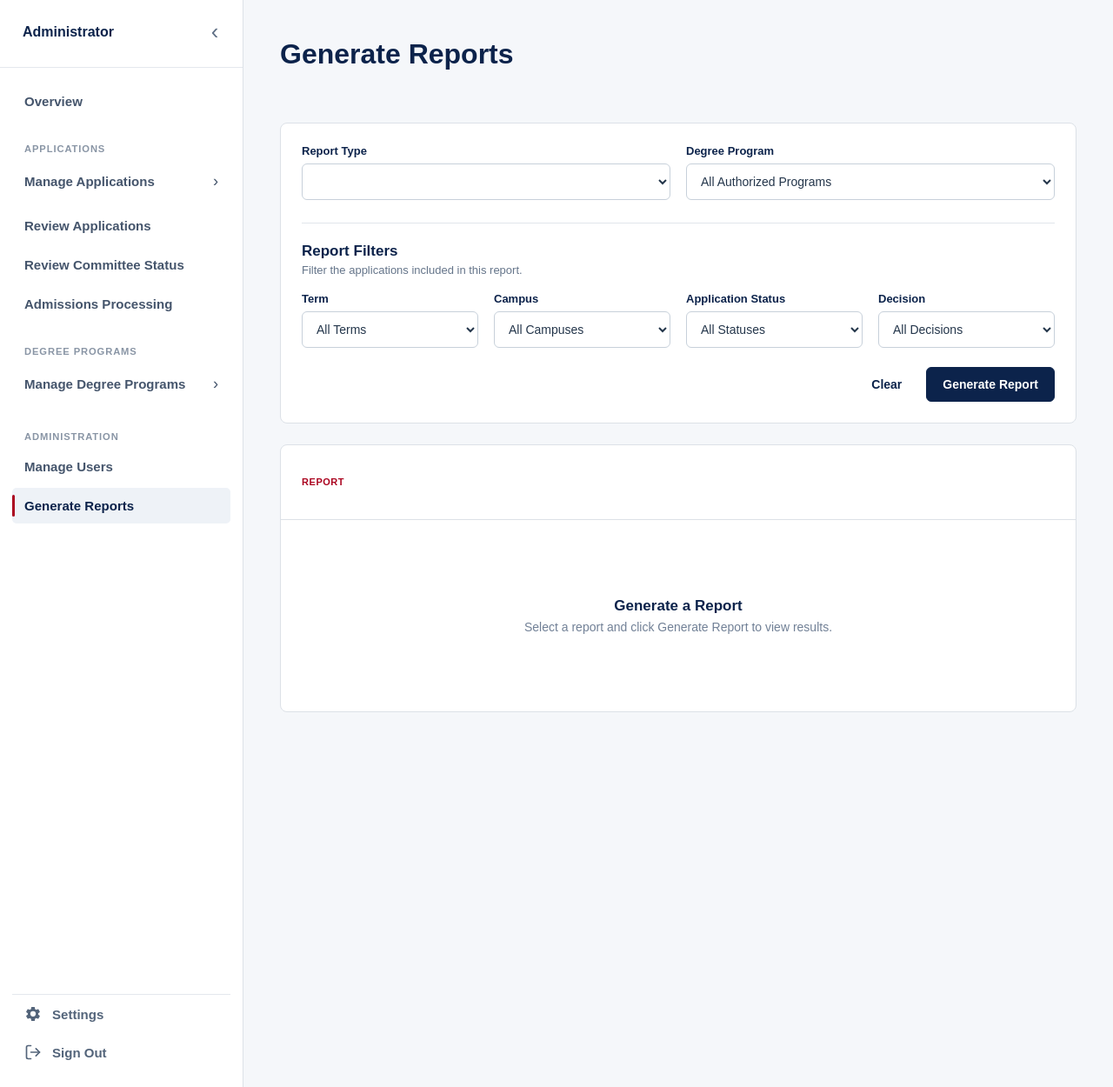
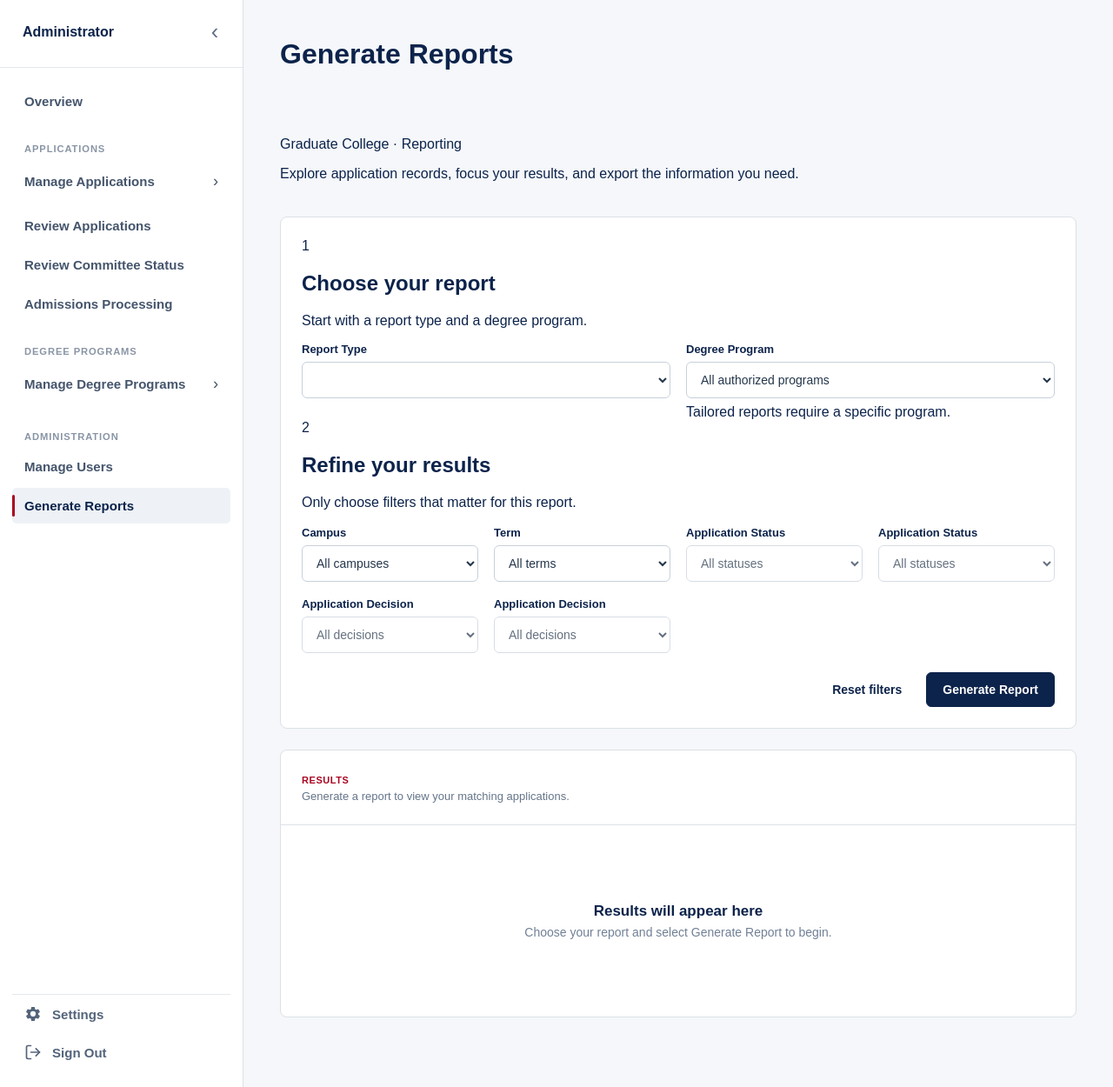
Before and after one commit to cmorales7-UA/SFWE403-Project, a Python web app: template frontend/templates/administrator/reports.html in a window 1280 px wide. Shown: the part 98-1348 px from the top of the page at 87% size. Run offline with Jinja, Linux system fonts and the light colour scheme; the template is opened without the code that fills it, so the values that code supplies are empty.

Commit message:
Redesign reports UX with progressive filters, required program and report column controls

```diff
--- a/frontend/templates/administrator/reports.html
+++ b/frontend/templates/administrator/reports.html
@@ -1,8 +1,6 @@
 {% extends "dashboard_base.html" %}
 {% block title %}Generate Reports | UA-GDAS{% endblock %}
-{% block page_css %}
-<link rel="stylesheet" href="/static/css/pages/admin/reports.css">
-{% endblock %}
+{% block page_css %}<link rel="stylesheet" href="/static/css/pages/admin/reports.css">{% endblock %}
 {% block sidebar_role %}{{ "Advisor" if role == "advisor" else "Administrator" }}{% endblock %}
 {% block sidebar_navigation %}
 {% if role == "advisor" %}
@@ -18,8 +16,24 @@
 {% block dashboard_content %}
 {% set reports_path = "/advisor/reports" if role == "advisor" else "/administrator/reports" %}
 <div class="reports-page">
+  <header class="reports-intro">
+    <div>
+      <p class="reports-eyebrow">Graduate College · Reporting</p>
+      <p class="reports-description">Explore application records, focus your results, and export the information you need.</p>
+    </div>
+  </header>
+
   <form class="reports-controls" method="get" action="{{ reports_path }}" id="reports-form">
     <input type="hidden" name="generate" value="1">
+
+    <section class="report-builder-section" aria-labelledby="report-setup-title">
+      <div class="report-step-head">
+        <span class="report-step-number" aria-hidden="true">1</span>
+        <div>
+          <h2 id="report-setup-title">Choose your report</h2>
+          <p>Start with a report type and a degree program.</p>
+        </div>
+      </div>
       <div class="report-filter-grid report-primary-controls">
         <div class="report-field">
           <label for="report_type">Report Type</label>
@@ -30,72 +44,102 @@
           </select>
         </div>
         <div class="report-field">
-        <label for="program_id">Degree Program</label>
-        <select id="program_id" name="program_id">
-          <option value="">All Authorized Programs</option>
+          <label for="program_id">Degree Program <span class="report-required" id="program-required" {% if selected_report_type != "tailored" %}hidden{% endif %}>Required</span></label>
+          <select id="program_id" name="program_id" {% if selected_report_type == "tailored" %}required{% endif %} aria-describedby="program-hint">
+            <option value="">{{ "Select a program" if selected_report_type == "tailored" else "All authorized programs" }}</option>
             {% for program in program_options %}
             <option value="{{ program.id }}" {% if program_id == program.id|string %}selected{% endif %}>{{ program.name }}</option>
             {% endfor %}
           </select>
+          <span class="report-field-help" id="program-hint">Tailored reports require a specific program.</span>
         </div>
       </div>
+    </section>
 
-    <div class="report-filter-heading">
-      <h2>Report Filters</h2>
-      <p>Filter the applications included in this report.</p>
+    <section class="report-builder-section" aria-labelledby="report-filter-title">
+      <div class="report-step-head">
+        <span class="report-step-number" aria-hidden="true">2</span>
+        <div>
+          <h2 id="report-filter-title">Refine your results</h2>
+          <p>Only choose filters that matter for this report.</p>
+        </div>
       </div>
       <div class="report-filter-grid">
         <div class="report-field">
-        <label for="term">Term</label>
-        <select id="term" name="term">
-          <option value="">All Terms</option>
-          {% for item in term_options %}
-          <option value="{{ item }}" {% if filters.term == item %}selected{% endif %}>{{ item }}</option>
-          {% endfor %}
-        </select>
-      </div>
-      <div class="report-field">
           <label for="campus">Campus</label>
           <select id="campus" name="campus">
-          <option value="">All Campuses</option>
+            <option value="">All campuses</option>
             {% for item in campus_options %}
             <option value="{{ item }}" {% if filters.campus|lower == item|lower %}selected{% endif %}>{{ item }}</option>
             {% endfor %}
           </select>
         </div>
         <div class="report-field">
+          <label for="term">Term</label>
+          <select id="term" name="term">
+            <option value="">All terms</option>
+            {% for item in term_options %}
+            <option value="{{ item }}" {% if filters.term == item %}selected{% endif %}>{{ item }}</option>
+            {% endfor %}
+          </select>
+        </div>
+        <div class="report-field" data-report-scope="standard">
           <label for="status">Application Status</label>
           <select id="status" name="status">
-          <option value="">All Statuses</option>
+            <option value="">All statuses</option>
             {% for item in status_options %}
             <option value="{{ item }}" {% if filters.status == item %}selected{% endif %}>{{ item }}</option>
             {% endfor %}
           </select>
         </div>
-      <div class="report-field">
-        <label for="decision">Decision</label>
+        <div class="report-field" data-report-scope="tailored" {% if selected_report_type != "tailored" %}hidden{% endif %}>
+          <label for="tailored_status">Application Status</label>
+          <select id="tailored_status" name="status" {% if selected_report_type != "tailored" %}disabled{% endif %}>
+            <option value="">All statuses</option>
+            {% for item in tailored_status_options %}
+            <option value="{{ item }}" {% if filters.status == item %}selected{% endif %}>{{ item }}</option>
+            {% endfor %}
+          </select>
+        </div>
+        <div class="report-field" data-report-scope="standard">
+          <label for="decision">Application Decision</label>
           <select id="decision" name="decision">
-          <option value="">All Decisions</option>
+            <option value="">All decisions</option>
             {% for item in decision_options %}
+            <option value="{{ item }}" {% if filters.decision == item %}selected{% endif %}>{{ item }}</option>
+            {% endfor %}
+          </select>
+        </div>
+        <div class="report-field" data-report-scope="tailored" {% if selected_report_type != "tailored" %}hidden{% endif %}>
+          <label for="tailored_decision">Application Decision</label>
+          <select id="tailored_decision" name="decision" {% if selected_report_type != "tailored" %}disabled{% endif %}>
+            <option value="">All decisions</option>
+            {% for item in tailored_decision_options %}
             <option value="{{ item }}" {% if filters.decision == item %}selected{% endif %}>{{ item }}</option>
             {% endfor %}
           </select>
         </div>
       </div>
 
-    <section class="report-advanced" data-report-scope="tailored" {% if selected_report_type != "tailored" %}hidden{% endif %}>
-      <div class="report-filter-heading">
-        <h2>Tailored Filters</h2>
-        <p>Use any combination of fields to narrow the results.</p>
-      </div>
+      <div class="report-tailored-options" data-report-scope="tailored" {% if selected_report_type != "tailored" %}hidden{% endif %}>
+        <details class="report-disclosure" id="tailored-additional-filters">
+          <summary>
+            <span class="report-disclosure-title">Additional ConOps filters</span>
+            <span class="report-disclosure-description">Applicant details and supplemental answers</span>
+            <span class="report-chevron" aria-hidden="true"></span>
+          </summary>
+          <div class="report-disclosure-body">
+            <p class="report-explainer">These are the additional filter fields specified in SRS 9.6.2. All fields are optional.</p>
+            {% for group_name, group_keys in tailored_filter_groups.items() %}
+            <div class="report-filter-group">
+              <h3>{{ group_name }}</h3>
               <div class="report-filter-grid">
-        {% for key, label in filter_labels.items() %}
-        {% if key not in ["term", "campus", "status", "decision"] %}
+                {% for key in group_keys %}
                 <div class="report-field">
-          <label for="filter_{{ key }}">{{ label }}</label>
+                  <label for="filter_{{ key }}">{{ filter_labels[key] }}</label>
                   {% if key in text_filters %}
-          <input id="filter_{{ key }}" type="text" name="{{ key }}" value="{{ filters[key] }}"
-                 maxlength="300">
+                  <input id="filter_{{ key }}" name="{{ key }}" type="text" maxlength="300"
+                         placeholder="Any" value="{{ filters[key] }}">
                   {% else %}
                   <select id="filter_{{ key }}" name="{{ key }}">
                     <option value="">Any</option>
@@ -105,12 +149,33 @@
                   </select>
                   {% endif %}
                 </div>
-        {% endif %}
                 {% endfor %}
               </div>
-      <div class="report-filter-heading">
-        <h2>Fields to Include</h2>
-        <p>Select the columns to display and export.</p>
+            </div>
+            {% endfor %}
+          </div>
+        </details>
+      </div>
+    </section>
+
+    <section class="report-builder-section" data-report-scope="tailored" {% if selected_report_type != "tailored" %}hidden{% endif %} aria-labelledby="report-columns-title">
+      <div class="report-step-head">
+        <span class="report-step-number" aria-hidden="true">3</span>
+        <div>
+          <h2 id="report-columns-title">Choose report columns</h2>
+          <p>Select the information to display and include in your CSV download.</p>
+        </div>
+      </div>
+      <details class="report-disclosure report-columns-disclosure" id="report-columns-disclosure">
+        <summary>
+          <span class="report-disclosure-title">Fields to Include</span>
+          <span class="report-disclosure-description" id="report-column-count">Choose output columns</span>
+          <span class="report-chevron" aria-hidden="true"></span>
+        </summary>
+        <div class="report-disclosure-body">
+          <div class="report-column-tools">
+            <button type="button" class="report-tool-button" data-columns-action="essentials">Essential fields</button>
+            <button type="button" class="report-tool-button" data-columns-action="all">Select all</button>
           </div>
           <div class="report-field-selector">
             {% for group_name, items in field_groups.items() %}
@@ -126,14 +191,20 @@
             </fieldset>
             {% endfor %}
           </div>
+        </div>
+      </details>
     </section>
 
-    <section class="report-advanced" data-report-scope="graphical" {% if selected_report_type != "graphical" %}hidden{% endif %}>
-      <div class="report-filter-heading">
-        <h2>Chart Settings</h2>
+    <section class="report-builder-section" data-report-scope="graphical" {% if selected_report_type != "graphical" %}hidden{% endif %} aria-labelledby="report-chart-settings">
+      <div class="report-step-head">
+        <span class="report-step-number" aria-hidden="true">3</span>
+        <div>
+          <h2 id="report-chart-settings">Chart comparison</h2>
+          <p>Select the category to compare.</p>
+        </div>
       </div>
       <div class="report-field report-chart-select">
-        <label for="graph_type">Comparison</label>
+        <label for="graph_type">Compare applications by</label>
         <select id="graph_type" name="graph_type">
           {% for value, label in graph_types.items() %}
           <option value="{{ value }}" {% if selected_graph_type == value %}selected{% endif %}>{{ label }}</option>
@@ -142,33 +213,38 @@
       </div>
     </section>
 
+    {% if form_error %}
+    <p class="report-form-error" role="alert">{{ form_error }}</p>
+    {% endif %}
     <div class="report-actions">
-      <a href="{{ reports_path }}" class="report-clear-button">Clear</a>
-      <button class="report-generate-button" type="submit">Generate Report</button>
+      <a href="{{ reports_path }}" class="report-clear-button">Reset filters</a>
+      <button type="submit" class="report-generate-button">Generate Report</button>
     </div>
   </form>
 
-  <section class="report-results" aria-label="Report results">
+  <section class="report-results" id="report-results" aria-labelledby="report-results-title">
     <div class="report-results-heading">
       <div>
-        <span class="report-label">Report</span>
-        <h2>{{ report_types[selected_report_type] }}</h2>
-        {% if report_requested %}
+        <span class="report-label">RESULTS</span>
+        <h2 id="report-results-title">{{ report_types[selected_report_type] }}</h2>
+        {% if report_requested and not form_error %}
         <p>{{ result_count }} record{% if result_count != 1 %}s{% endif %} found.</p>
+        {% elif form_error %}
+        <p>Choose a degree program above to run the report.</p>
+        {% else %}
+        <p>Generate a report to view your matching applications.</p>
         {% endif %}
       </div>
-      {% if report_requested and report_rows %}
-      <a href="{{ reports_path }}.csv?{{ report_csv_query }}" class="report-download-button">
-        Download CSV
-      </a>
+      {% if report_requested and report_rows and not form_error %}
+      <a href="{{ reports_path }}.csv?{{ report_csv_query }}" class="report-download-button">Download CSV</a>
       {% endif %}
     </div>
 
-    {% if report_requested and report_rows %}
+    {% if report_requested and report_rows and not form_error %}
       {% if selected_report_type == "graphical" %}
       <div class="report-graph-area">
         <h3>{{ graph_types[selected_graph_type] }}</h3>
-        <div class="report-chart" aria-label="{{ graph_types[selected_graph_type] }}">
+        <div class="report-chart" role="img" aria-label="{{ graph_types[selected_graph_type] }}">
           {% for item in graph_data %}
           <div class="report-chart-row">
             <span class="report-chart-label">{{ item.label }}</span>
@@ -179,10 +255,9 @@
           </div>
           {% endfor %}
         </div>
-        <p class="report-chart-caption">Counts reflect applications in the selected filters. Missing values are shown as Not provided.</p>
+        <p class="report-chart-caption">Counts reflect the selected filters. Unavailable values appear as Not provided.</p>
       </div>
       {% endif %}
-
       <div class="report-table-wrapper">
         <table class="report-table">
           <thead>
@@ -190,9 +265,7 @@
               {% for key in columns %}
               <th scope="col">{{ field_labels[key] }}</th>
               {% endfor %}
-              {% if detail_columns %}
-              <th scope="col">Details</th>
-              {% endif %}
+              {% if detail_columns %}<th scope="col">Details</th>{% endif %}
             </tr>
           </thead>
           <tbody>
@@ -234,15 +307,15 @@
           </tbody>
         </table>
       </div>
-    {% elif report_requested %}
+    {% elif report_requested and not form_error %}
       <div class="report-empty">
-      <h3>No Report Data</h3>
-      <p>No applications matched the selected criteria.</p>
+        <h3>No matching applications</h3>
+        <p>Try another degree program or remove a filter.</p>
       </div>
     {% else %}
       <div class="report-empty">
-      <h3>Generate a Report</h3>
-      <p>Select a report and click Generate Report to view results.</p>
+        <h3>Results will appear here</h3>
+        <p>Choose your report and select Generate Report to begin.</p>
       </div>
     {% endif %}
   </section>
```
Lines whose indentation alone changed are shown as unchanged.
